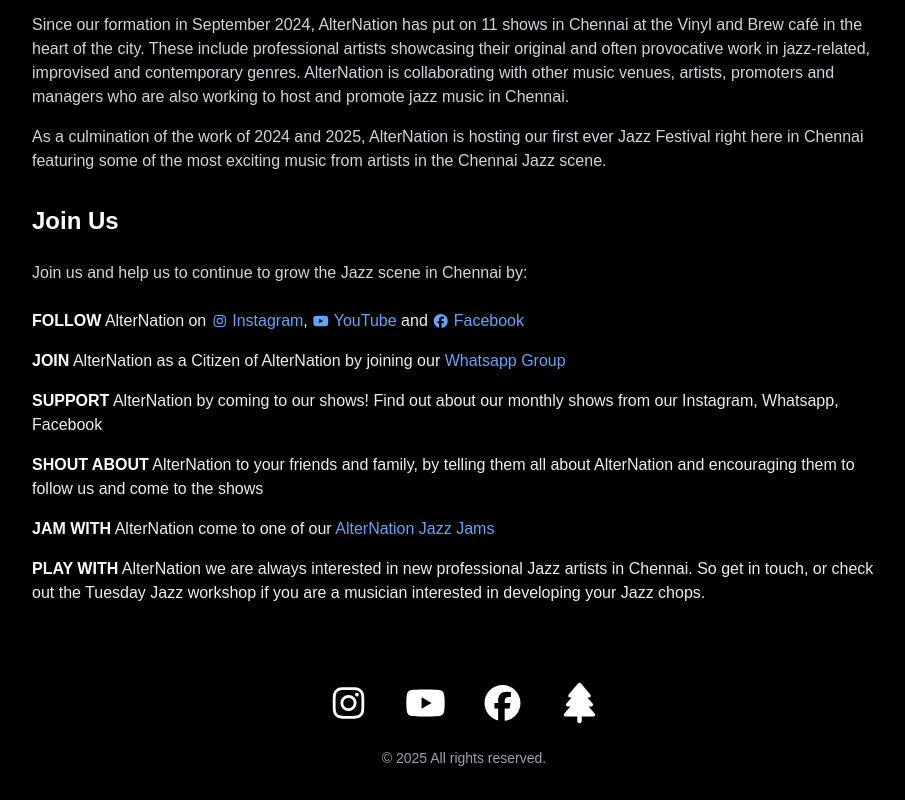
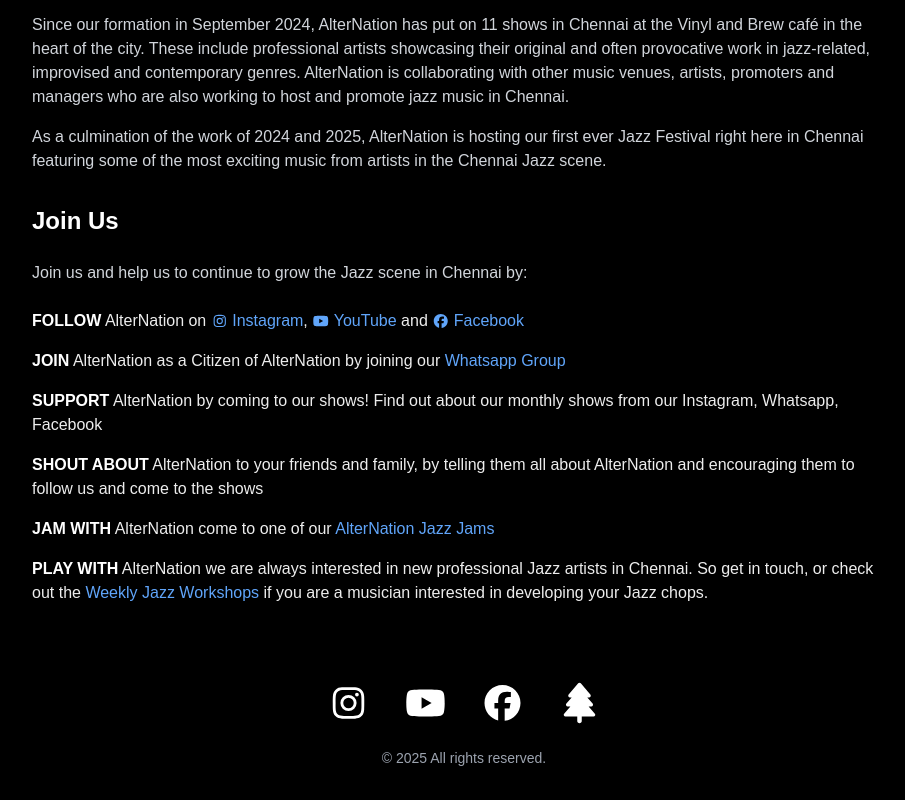
Before and after one commit to vivekayer/alternationchennai, a Next.js app: page /about in a window 1280 px wide. Shown: the part 364-1164 px from the top of the page, without its empty margins (176-1081 px from the left). Built offline with nearby package versions, Linux system fonts and the light colour scheme.

Commit message:
page titles and bing seo

```diff
--- a/app/about/page.tsx
+++ b/app/about/page.tsx
@@ -1,6 +1,12 @@
+import { Metadata } from 'next';
 import Link from 'next/link';
 import { FontAwesomeIcon } from '@fortawesome/react-fontawesome';
 import { faInstagram, faYoutube, faFacebook } from '@fortawesome/free-brands-svg-icons';
+
+export const metadata: Metadata = {
+  title: "AlterNation Chennai - About Us",
+  description: "Learn about AlterNation, a Chennai-based musical partnership dedicated to supporting jazz and improvised music",
+};
 
 export default function About() {
   return (
@@ -47,7 +53,7 @@
 
           <ul className="space-y-4">
             <li>
-              <strong className="text-white">FOLLOW</strong> AlterNation on{' '}
+              <strong className="text-white">FOLLOW</strong> AlterNation on{" "}
               <Link
                 href="https://instagram.com/alternationchennai"
                 target="_blank"
@@ -57,7 +63,7 @@
                 <FontAwesomeIcon icon={faInstagram} className="text-sm mr-1" />
                 Instagram
               </Link>
-              ,{' '}
+              ,{" "}
               <Link
                 href="https://www.youtube.com/@alternationchennai"
                 target="_blank"
@@ -66,8 +72,8 @@
               >
                 <FontAwesomeIcon icon={faYoutube} className="text-sm mr-1" />
                 YouTube
-              </Link>{' '}
-              and{' '}
+              </Link>{" "}
+              and{" "}
               <Link
                 href="https://www.facebook.com/alternationchennai/"
                 target="_blank"
@@ -81,7 +87,7 @@
 
             <li>
               <strong className="text-white">JOIN</strong> AlterNation as a
-              Citizen of AlterNation by joining our{' '}
+              Citizen of AlterNation by joining our{" "}
               <Link
                 href="https://chat.whatsapp.com/LIX1rOMBejL5yPVuTLj35W"
                 target="_blank"
@@ -99,14 +105,14 @@
             </li>
 
             <li>
-              <strong className="text-white">SHOUT ABOUT</strong> AlterNation
-              to your friends and family, by telling them all about AlterNation
-              and encouraging them to follow us and come to the shows
+              <strong className="text-white">SHOUT ABOUT</strong> AlterNation to
+              your friends and family, by telling them all about AlterNation and
+              encouraging them to follow us and come to the shows
             </li>
 
             <li>
               <strong className="text-white">JAM WITH</strong> AlterNation come
-              to one of our{' '}
+              to one of our{" "}
               <Link
                 href="/jazz-jams"
                 className="text-blue-400 hover:text-blue-300"
@@ -118,8 +124,14 @@
             <li>
               <strong className="text-white">PLAY WITH</strong> AlterNation we
               are always interested in new professional Jazz artists in Chennai.
-              So get in touch, or check out the Tuesday Jazz workshop if you are
-              a musician interested in developing your Jazz chops.
+              So get in touch, or check out the{" "}
+              <Link
+                href="/weekly-jazz-workshops"
+                className="text-blue-400 hover:text-blue-300"
+              >
+                Weekly Jazz Workshops
+              </Link>{" "}
+              if you are a musician interested in developing your Jazz chops.
             </li>
           </ul>
         </div>
--- a/app/jazz-festival/page.tsx
+++ b/app/jazz-festival/page.tsx
@@ -1,6 +1,12 @@
+import { Metadata } from 'next';
 import Link from 'next/link';
 import { FontAwesomeIcon } from '@fortawesome/react-fontawesome';
 import { faInstagram, faYoutube } from '@fortawesome/free-brands-svg-icons';
+
+export const metadata: Metadata = {
+  title: "AlterNation Chennai - Jazz Festival",
+  description: "Experience the AlterNation Jazz Festival featuring the most exciting music from the Chennai jazz scene",
+};
 
 export default function JazzFestival() {
   return (
--- a/app/jazz-jams/page.tsx
+++ b/app/jazz-jams/page.tsx
@@ -1,6 +1,12 @@
+import { Metadata } from 'next';
 import Link from 'next/link';
 import { FontAwesomeIcon } from '@fortawesome/react-fontawesome';
 import { faInstagram } from '@fortawesome/free-brands-svg-icons';
+
+export const metadata: Metadata = {
+  title: "AlterNation Chennai - Jazz Jams",
+  description: "Join AlterNation's jazz jam sessions for musicians and jazz enthusiasts in Chennai",
+};
 
 export default function JazzJams() {
   return (
--- a/app/many-things-academy/page.tsx
+++ b/app/many-things-academy/page.tsx
@@ -1,6 +1,12 @@
+import { Metadata } from 'next';
 import Link from 'next/link';
 import { FontAwesomeIcon } from '@fortawesome/react-fontawesome';
 import { faInstagram, faYoutube } from '@fortawesome/free-brands-svg-icons';
+
+export const metadata: Metadata = {
+  title: "AlterNation Chennai - Many Things Academy",
+  description: "Learn jazz at Many Things Academy, offering music education and training programs in contemporary jazz, rhythm, harmony and improvisation in Chennai",
+};
 
 export default function ManyThingsAcademy() {
   return (
--- a/app/page.tsx
+++ b/app/page.tsx
@@ -1,5 +1,11 @@
+import { Metadata } from 'next';
 import Link from 'next/link';
 import Image from 'next/image';
+
+export const metadata: Metadata = {
+  title: "AlterNation Chennai - Jazz and improvised, contemporary music",
+  description: "Independent, alternative events showcasing the best contemporary, jazz original and improvised music in Chennai",
+};
 
 export default function Home() {
   return (
--- a/app/shows/page.tsx
+++ b/app/shows/page.tsx
@@ -1,6 +1,12 @@
+import { Metadata } from 'next';
 import Link from 'next/link';
 import { FontAwesomeIcon } from '@fortawesome/react-fontawesome';
 import { faInstagram } from '@fortawesome/free-brands-svg-icons';
+
+export const metadata: Metadata = {
+  title: "AlterNation Chennai - Shows",
+  description: "Explore AlterNation's past jazz shows in Chennai",
+};
 
 export default function ShowsLanding() {
   const shows = [
@@ -47,7 +53,7 @@
 
         <div>
           <p className="text-gray-300 mb-6">
-            Follow the links to see all previous shows.
+            Explore our past shows.
           </p>
 
           <ul className="space-y-3">
--- a/app/tuesday-jazzers-collective/page.tsx
+++ b/app/tuesday-jazzers-collective/page.tsx
@@ -1,6 +1,12 @@
+import { Metadata } from 'next';
 import Link from 'next/link';
 import { FontAwesomeIcon } from '@fortawesome/react-fontawesome';
 import { faInstagram } from '@fortawesome/free-brands-svg-icons';
+
+export const metadata: Metadata = {
+  title: "AlterNation Chennai - The Tuesday Jazzers Collective",
+  description: "Discover the Tuesday Jazzers Collective, a vibrant group of jazz musicians in Chennai",
+};
 
 export default function TuesdayJazzersCollective() {
   return (
--- a/app/weekly-jazz-workshops/page.tsx
+++ b/app/weekly-jazz-workshops/page.tsx
@@ -1,6 +1,12 @@
+import { Metadata } from 'next';
 import Link from 'next/link';
 import { FontAwesomeIcon } from '@fortawesome/react-fontawesome';
 import { faInstagram } from '@fortawesome/free-brands-svg-icons';
+
+export const metadata: Metadata = {
+  title: "AlterNation Chennai - Weekly Jazz Workshops",
+  description: "Develop your jazz skills with AlterNation's weekly workshops in Chennai",
+};
 
 export default function WeeklyJazzWorkshops() {
   return (
```
Also changed, not shown: 1 other file (tests, documents, lock files or other folders).
